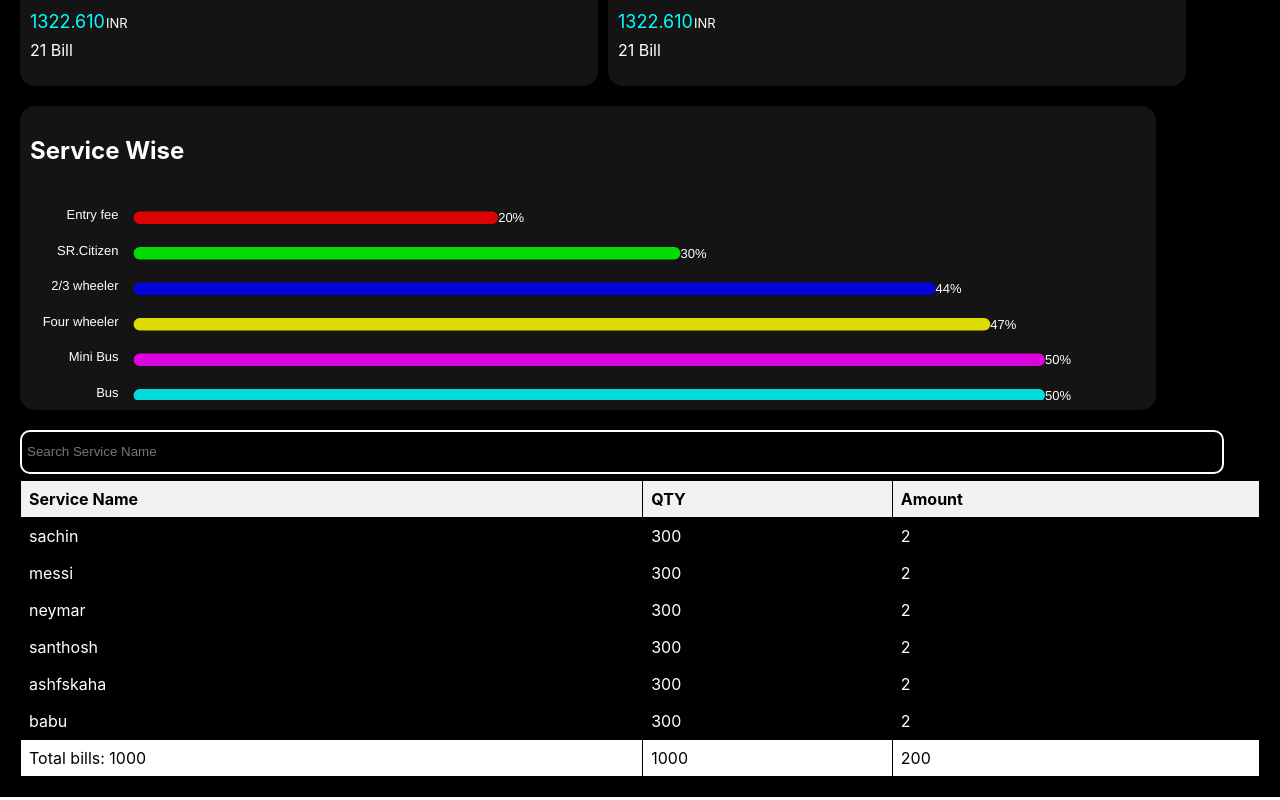
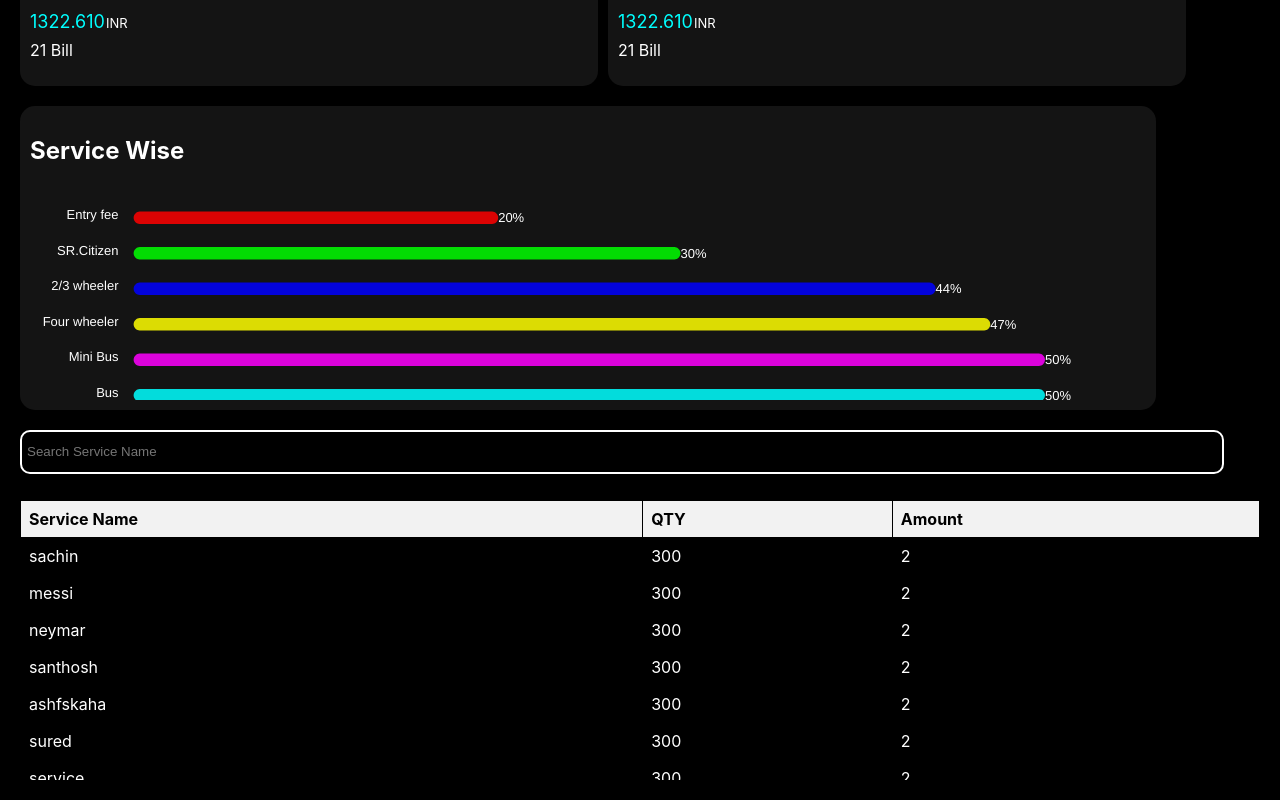
Before and after one commit to reejavijin2002/companynamefigma, a React (Create React App) app: page /companyname in a window 1280 px wide. Shown: the part 366-1166 px from the top of the page. Built offline with nearby package versions, Linux system fonts and the light colour scheme.

Commit message:
table issue solved

```diff
--- a/src/components/companyname/Companyname.jsx
+++ b/src/components/companyname/Companyname.jsx
@@ -12,7 +12,11 @@ const Companyname = () => {
     { serviceName: "neymar", qty: 300, amount: 2.0 },
     { serviceName: "santhosh", qty: 300, amount: 2.0 },
     { serviceName: "ashfskaha", qty: 300, amount: 2.0 },
-    { serviceName: "babu", qty: 300, amount: 2.0 },
+    { serviceName: "sured", qty: 300, amount: 2.0 },
+    { serviceName: "service", qty: 300, amount: 2.0 },
+    { serviceName: "bus", qty: 300, amount: 2.0 },
+    { serviceName: "tembp", qty: 300, amount: 2.0 },
+    { serviceName: "som", qty: 300, amount: 2.0 },
   ]);
 
   const [suggestions, setSuggestions] = useState([]);
@@ -275,15 +279,16 @@ const Companyname = () => {
           ))}
         </ul>
       )}
-        <table  >
-          <thead>
-            <tr>
+    <div className="table-scroll">
+  <table>
+    <thead style={{position:""}}>
+      <tr >
         <th>Service Name</th>
         <th>QTY</th>
         <th>Amount</th>
       </tr>
     </thead>
-          <tbody   >
+    <tbody className="table-body">
       {tableData.map((row, index) => (
         <tr key={index}>
           <td>{row.serviceName}</td>
@@ -299,6 +304,8 @@ const Companyname = () => {
     </tbody>
   </table>
 </div>
+
+    </div>
   </div>
   );
 };
--- a/src/components/companyname/companyname.css
+++ b/src/components/companyname/companyname.css
@@ -119,18 +119,21 @@
     tbody tr:first-child {
         background-color: white;
         color: black;
-        /* Set text color to black for these rows */
     }
 
     tbody tr:not(:last-child) {
         background-color: black;
         color: white;
-        /* Set text color to white for other rows */
     }
 
     tbody tr:nth-child(even) {
         background-color: black;
-        /* Set even row background color to a darker shade */
+    }
+
+    .table1 {
+        position: relative;
+        max-height: 200px;
+        overflow-y: auto;
     }
 
     .servicewise {
@@ -172,32 +175,45 @@
     .suggestions {
         position: absolute;
         background-color: white;
-        /* Set the background color to white */
         border: 1px solid #ccc;
-        /* Add a border for better visibility */
         border-top: none;
-        /* Hide the top border to match the input field */
-        width: calc(96% - 10px);
-        /* Adjust the width to match the input field */
+        width: calc(95% - 10px);
         max-height: 200px;
-        /* Set a maximum height for the dropdown */
         overflow-y: auto;
-        /* Enable vertical scrolling if the content overflows */
         list-style: none;
-        /* Remove default list styles */
         padding: 0;
-        /* Remove default padding */
         margin: 0;
         border-radius: 10px;
+        z-index: 2;
     }
 
     .suggestions li {
         padding: 8px 10px;
-        /* Add padding to the list items for spacing */
         cursor: pointer;
-        /* Change cursor to pointer to indicate clickable items */
     }
 
-    .suggestions li:hover {
-        /* Change background color on hover */
+    .table-scroll {
+        max-height: 300px;
+        overflow-y: auto;
+        margin-top: 20px;
     }
+
+    .table-scroll table {
+        width: 100%;
+        border-collapse: collapse;
+    }
+
+    .table-scroll th,
+    .table-scroll td {
+        padding: 8px;
+        text-align: left;
+        border: 1px solid black;
+    }
+
+    .table-scroll th {
+        position: sticky;
+        left: 0;
+        background-color: #f2f2f2;
+        z-index: 1;
+        top: 0;
+    }
--- a/src/components/login/login.css
+++ b/src/components/login/login.css
@@ -10,9 +10,9 @@
         background-color: rgb(47, 47, 47);
         padding: 10px;
         padding-top: 50px;
-        margin-top: 100px;
         padding-bottom: 50px;
         border-radius: 10px;
+        margin-top: 150px;
     }
     img {
         margin-top: 40px;
```
Lines whose indentation alone changed are shown as unchanged.
